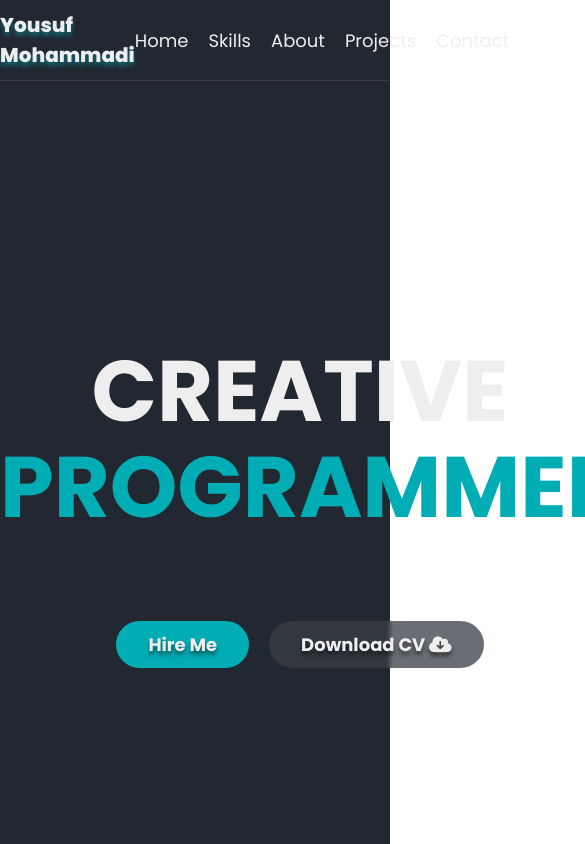
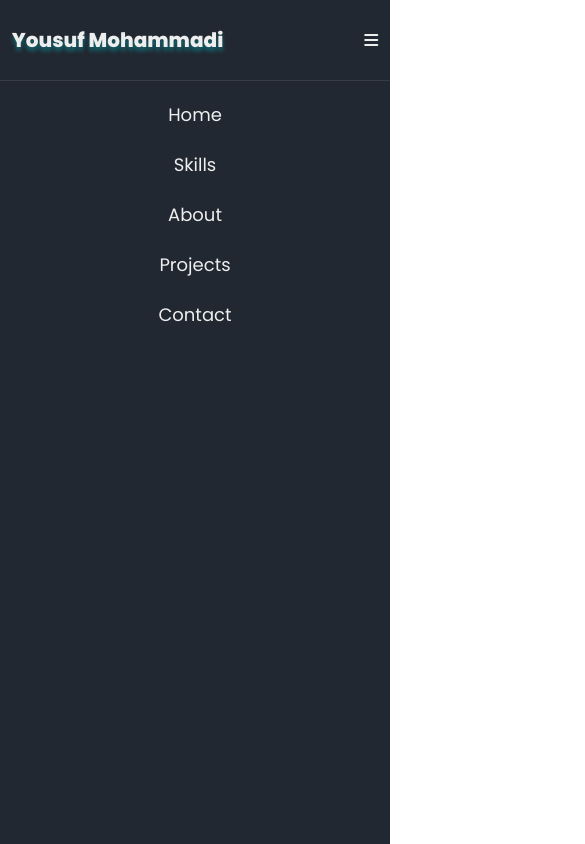
Before and after one commit to YousufMohammadi/portfolio, a React (Create React App) app: page / in a window 390 px wide. Shown: the top 844 px of the page, 585 px wide, since content can reach past the window. Built offline with nearby package versions, Linux system fonts and the light colour scheme.

Commit message:
header responsived

```diff
--- a/src/Components/Header.jsx
+++ b/src/Components/Header.jsx
@@ -11,6 +11,7 @@ export function Header() {
           <Link className="link">Projects</Link>
           <Link className="link">Contact</Link>
         </div>
+        <Link id="menu"><i class="fa-solid fa-bars"></i></Link>
       </div>
     );
 }
--- a/src/Pages/Home.jsx
+++ b/src/Pages/Home.jsx
@@ -9,11 +9,11 @@ import { Skills } from "../Components/Skills";
 export function Home() {
     return <div>
         <Header />
-        <Abstract />
+        {/* <Abstract />
         <About />
         <Skills />
         <Projects />
         <Contact />
-        <Footer />
+        <Footer /> */}
     </div>
 }
--- a/src/Styles/Components/Header.css
+++ b/src/Styles/Components/Header.css
@@ -7,6 +7,10 @@
     justify-content: space-around;
     align-items: center;
     border-bottom: 1px solid rgba(238, 238, 238, 0.10);
+}
+#menu{
+    display: none;
+    color: #EEE;
 }
 .brand{
     color: #EEE;
@@ -39,3 +43,51 @@
 .link:active{
     color: #00ADB5;
 }
+@media only screen and (max-width: 768px) {
+    .header-container{
+        width: 100%;
+        height: 80px;
+        background: #222831;
+        display: flex;
+        flex-direction: row;
+        justify-content: space-between;
+        align-items: center;
+        border-bottom: 1px solid rgba(238, 238, 238, 0.10);
+    }
+    .header-links{
+        width: 100%;
+        min-height: calc(100vh -80px);
+        display: flex;
+        flex-direction: column;
+        justify-content: flex-start;
+        align-items: center;
+        gap: 20px;
+        position: absolute;
+        top: 80px;
+        left: 0;
+        background: #222831;
+        border-top: 1px solid rgba(238, 238, 238, 0.10);
+        padding-top: 20px;
+
+    }
+    .link{
+        color: #EEE;
+        font-family: Poppins;
+        font-size: 18px;
+        font-style: normal;
+        font-weight: 400;
+        line-height: normal;
+        text-decoration: none;
+        transition: all 0.3s;
+        width: 100%;
+        height: 30px;
+        text-align: center;
+    }
+    .brand{
+        padding-left: 3%;
+    }
+    #menu{
+        display: block;
+        padding-right: 3%;
+    }
+  }
```
